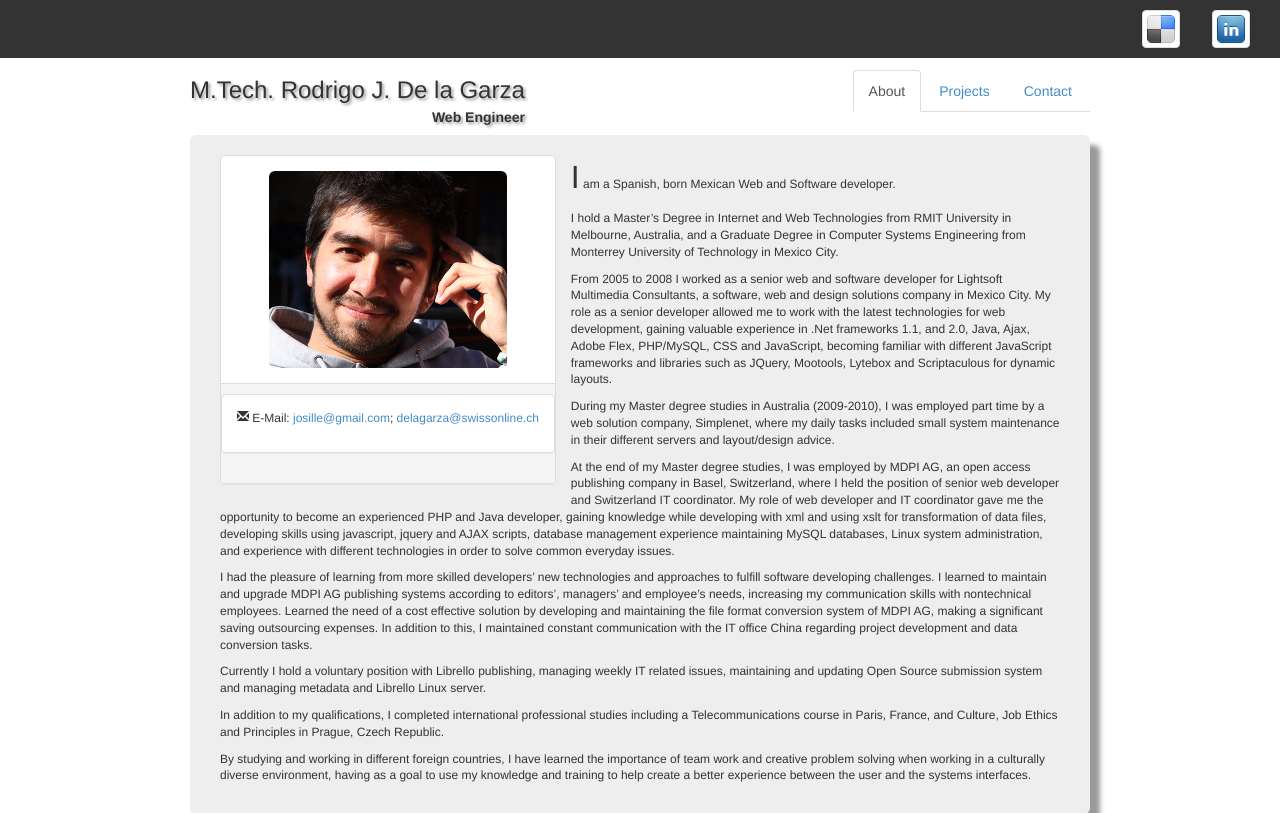
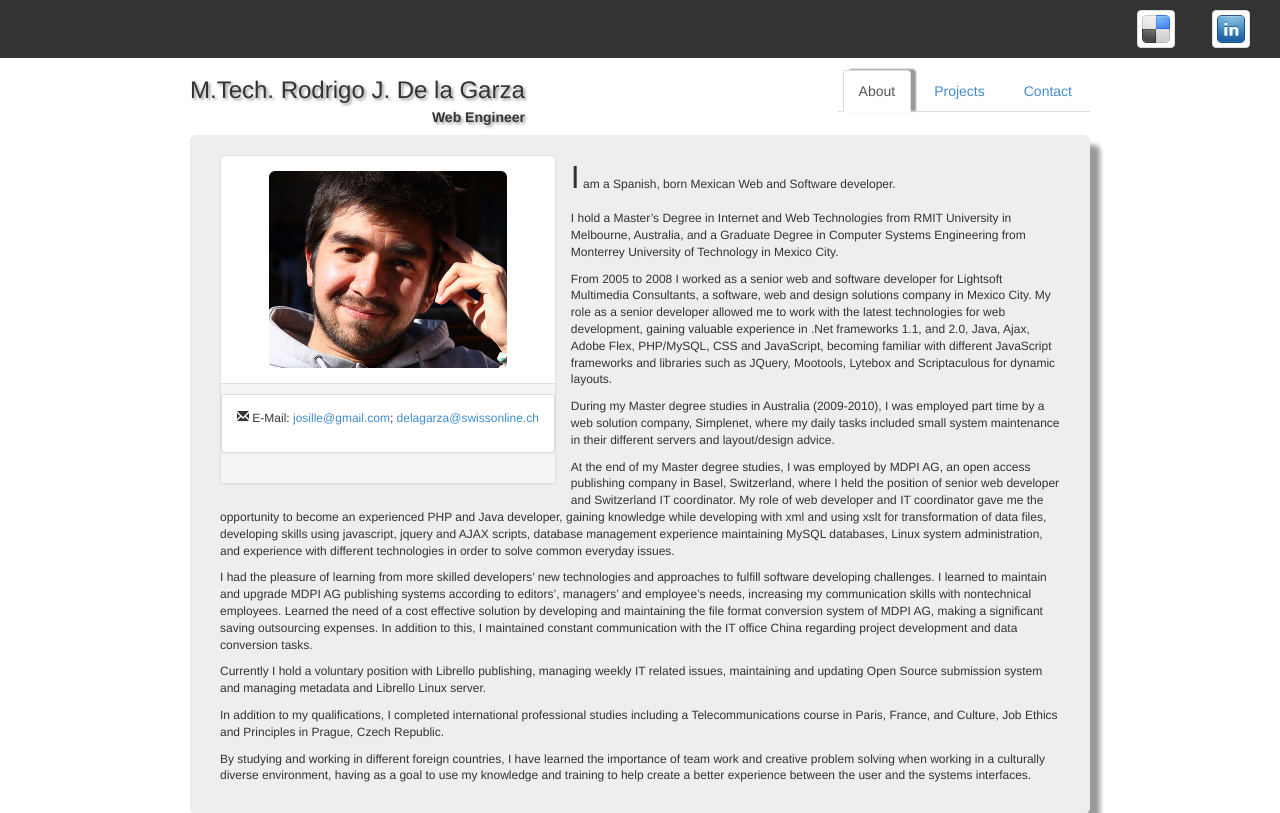
Before and after one commit to josille/webiste-resume, a PHP site: page / in a window 1280 px wide. Shown: the top 813 px of the page. Run offline with PHP 8.4, Linux system fonts and the light colour scheme.

Commit message:
tabs with style, shadow and left margin

```diff
--- a/css/jumbotron-narrow.css
+++ b/css/jumbotron-narrow.css
@@ -44,6 +44,24 @@ body {
     margin-top: 0;
     max-width: 900px;
 
+}
+
+.nav-tabs .active a{
+box-shadow: 5px -1px 2px #999999;
+}
+
+.nav > li > a{
+margin-left:5px;
+}
+
+.nav > li > a:hover, .nav > li > a:focus
+{
+  margin-left:5px;
+}
+
+.carousel-control.right, .carousel-control.left {
+background-color:#666666;
+-moz-box-sizing:padding-box;
 }
 
 .carousel-control {
```
